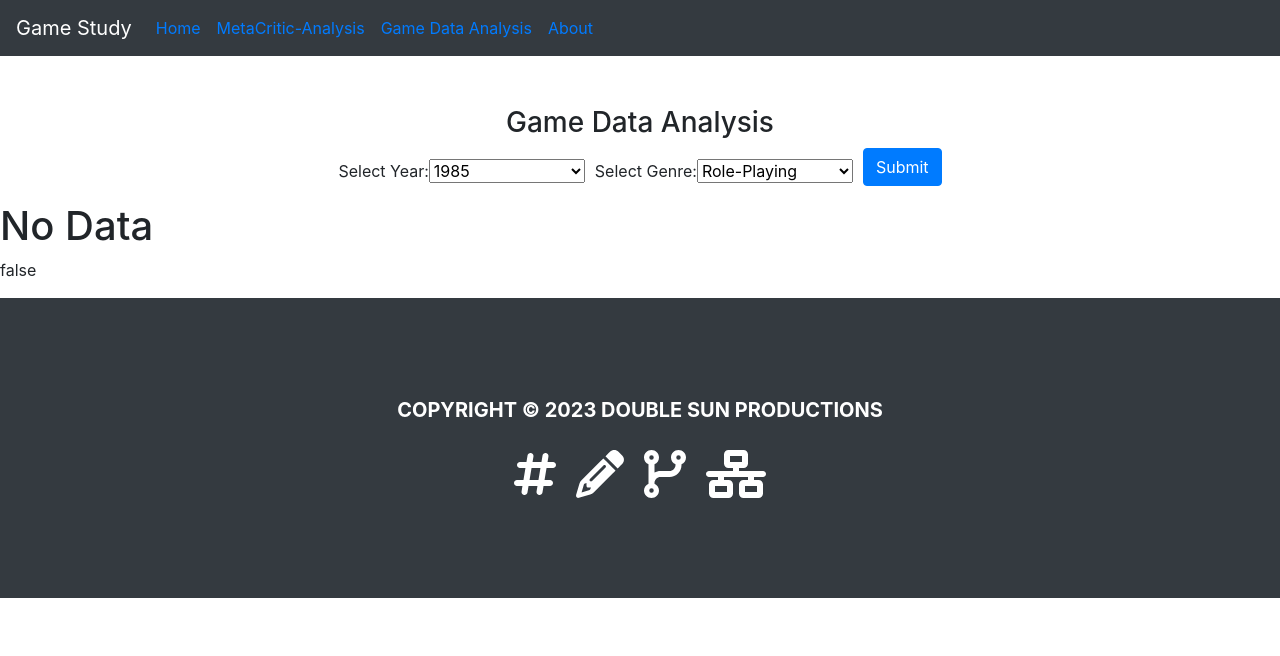
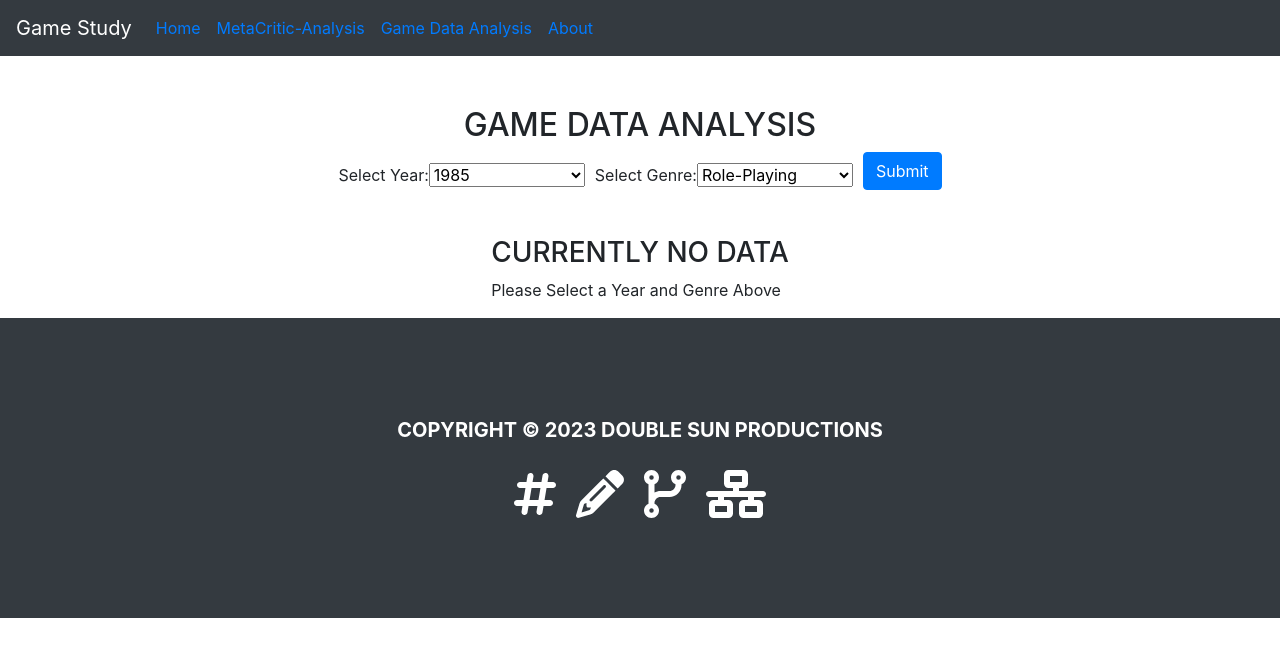
Before and after one commit to ravenusmc/game_study, a Vue app in the folder client/: page /gamedata in a window 1280 px wide. Shown: the top 656 px of the page. Built offline with nearby package versions, Linux system fonts and the light colour scheme.

Commit message:
working on nodata component

```diff
--- /dev/null
+++ b/client/src/components/gamedata/BlankData.vue
@@ -0,0 +1,28 @@
+<template>
+  <div>
+    <section>
+      <div>
+        <h3 class='center'>Currently No Data</h3>
+        <p>Please Select a Year and Genre Above</p>
+      </div>
+    </section>
+  </div>
+</template>
+
+<script>
+export default {
+  name: "NoData",
+};
+</script>
+
+<style scoped>
+section {
+	display: flex;
+	justify-content: center;
+	margin-top: 30px;
+}
+
+h3 {
+	text-transform: uppercase;
+}
+</style>
--- a/client/src/components/gamedata/NoData.vue
+++ /dev/null
@@ -1,14 +0,0 @@
-<template>
-  <div>
-		<h1>No Data</h1>
-  </div>
-</template>
-
-<script>
-export default {
-  name: "NoData",
-};
-</script>
-
-<style scoped>
-</style>
--- a/client/src/views/GameData.vue
+++ b/client/src/views/GameData.vue
@@ -1,41 +1,43 @@
 <template>
   <div>
+    <section>
       <div class="title-div">
-      <h3 class="center">Game Data Analysis</h3>
+        <h2 class="center">Game Data Analysis</h2>
       </div>
       <div>
         <GameDataForm />
       </div>
-		<section>
-			<NoData v-if="!dataReceived"  />
+      <div>
+        <BlankData v-if="!dataReceived" />
         <Results v-if="dataReceived" />
+      </div>
     </section>
-    <p>{{ dataReceived }}</p>
   </div>
 </template>
 
 <script>
 import { mapGetters } from "vuex";
 import GameDataForm from "@/components/gamedata/GameDataForm.vue";
-import NoData from "@/components/gamedata/NoData.vue";
+import BlankData from "@/components/gamedata/BlankData.vue";
 import Results from "@/components/gamedata/Results.vue";
 
 export default {
   name: "GameData",
   components: {
     GameDataForm,
-		NoData,
+    BlankData,
     Results,
   },
   computed: {
-		...mapGetters("csv",
-		["dataReceived"])
+    ...mapGetters("csv", ["dataReceived"]),
   },
 };
 </script>
 
 <style scoped>
+
 .title-div {
   margin-top: 50px;
+	text-transform: uppercase;
 }
 </style>
```
Lines whose indentation alone changed are shown as unchanged.
